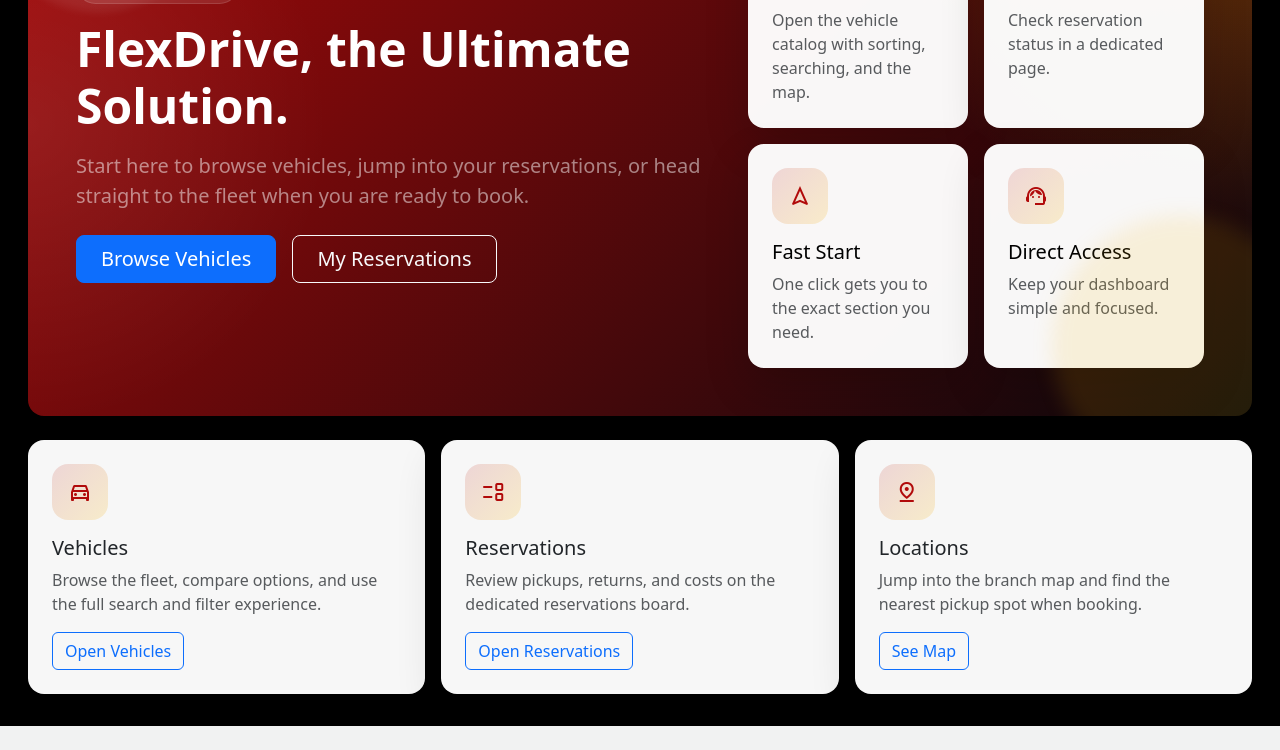
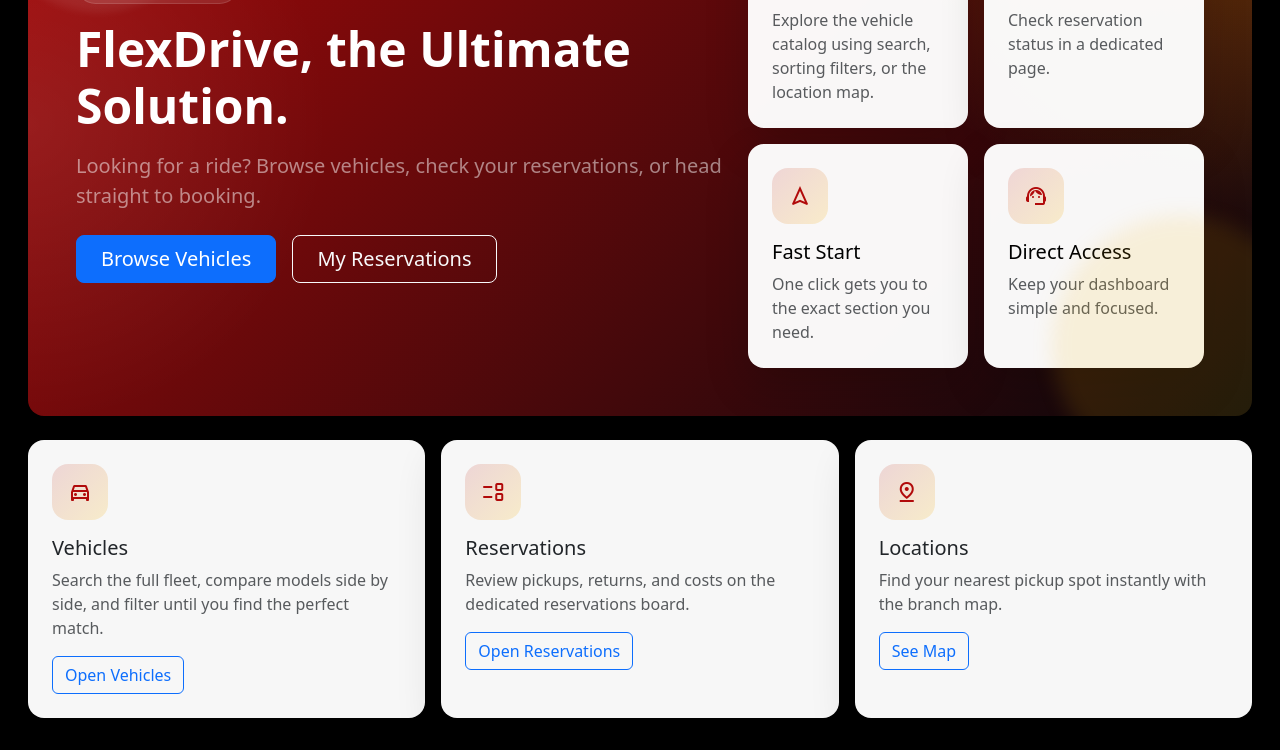
Before and after one commit to BrentHubbers/FlexDrive, a Python web app: template app/templates/app.html in a window 1280 px wide. Shown: the part 269-1019 px from the top of the page. Before the commit the page ends 995 px from the top, so only its background shows below. Run offline with Jinja, Linux system fonts and the light colour scheme; the template is opened without the code that fills it, so the values that code supplies are empty; some libraries are stand-ins or nearby versions.

Commit message:
Update text for clarity and engagement

```diff
--- a/app/templates/app.html
+++ b/app/templates/app.html
@@ -98,7 +98,7 @@
                     </div>
                     <h1 class="display-5 fw-bold mb-3">FlexDrive, the Ultimate Solution.</h1>
                     <p class="lead text-white-50 mb-4">
-                        Start here to browse vehicles, jump into your reservations, or head straight to the fleet when you are ready to book.
+                        Looking for a ride? Browse vehicles, check your reservations, or head straight to booking.
                     </p>
                     <div class="d-flex flex-wrap gap-3">
                         <a href="/vehicles" class="btn btn-primary btn-lg px-4">Browse Vehicles</a>
@@ -110,7 +110,7 @@
                         <div class="home-card rounded-4 p-4">
                             <div class="home-icon mb-3"><span class="material-symbols-outlined">directions_car</span></div>
                             <h5 class="mb-2">Fleet Explorer</h5>
-                            <p class="text-muted mb-0">Open the vehicle catalog with sorting, searching, and the map.</p>
+                            <p class="text-muted mb-0">Explore the vehicle catalog using search, sorting filters, or the location map.</p>
                         </div>
                         <div class="home-card rounded-4 p-4">
                             <div class="home-icon mb-3"><span class="material-symbols-outlined">event_available</span></div>
@@ -139,7 +139,7 @@
                 <div class="card-body p-4">
                     <div class="home-icon mb-3"><span class="material-symbols-outlined">directions_car</span></div>
                     <h5 class="card-title">Vehicles</h5>
-                    <p class="text-muted">Browse the fleet, compare options, and use the full search and filter experience.</p>
+                    <p class="text-muted">Search the full fleet, compare models side by side, and filter until you find the perfect match.</p>
                     <a href="/vehicles" class="btn btn-outline-primary">Open Vehicles</a>
                 </div>
             </div>
@@ -159,7 +159,7 @@
                 <div class="card-body p-4">
                     <div class="home-icon mb-3"><span class="material-symbols-outlined">pin_drop</span></div>
                     <h5 class="card-title">Locations</h5>
-                    <p class="text-muted">Jump into the branch map and find the nearest pickup spot when booking.</p>
+                    <p class="text-muted">Find your nearest pickup spot instantly with the branch map.</p>
                     <a href="/vehicles#trinidad-branch-map" class="btn btn-outline-primary">See Map</a>
                 </div>
             </div>
```
